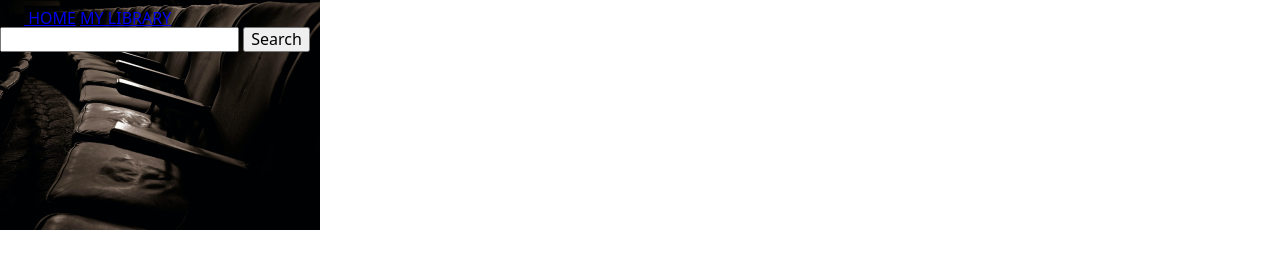
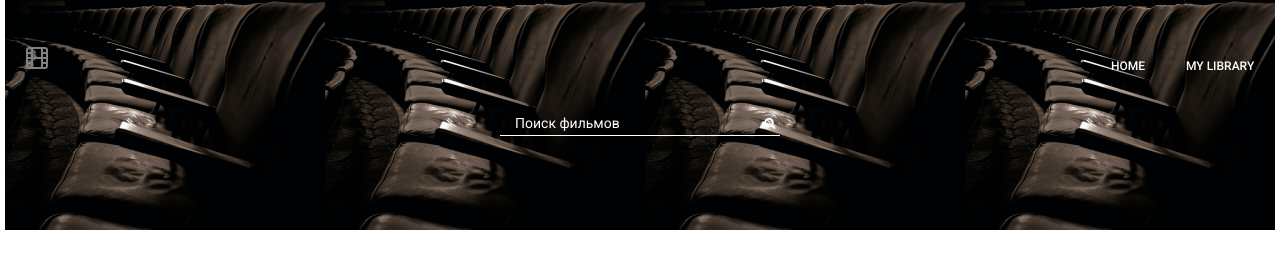
Before and after one commit to IMakojda/kinoteka-try, a website built with Parcel: page src/index.html in a window 1280 px wide. Built offline with nearby package versions, Linux system fonts and the light colour scheme; no server answers.

Commit message:
fetch add

```diff
--- a/package.json
+++ b/package.json
@@ -24,5 +24,8 @@
     "parcel-plugin-nuke-dist": "^1.0.1",
     "posthtml-include": "^1.6.2",
     "sass": "^1.32.8"
+  },
+  "dependencies": {
+    "notiflix": "^3.2.2"
   }
 }
--- /dev/null
+++ b/src/api/fetchApiService.js
@@ -0,0 +1,51 @@
+import Notiflix from 'notiflix';
+export default class MoviesApiService{
+    constructor(){
+        this.searchQuery="";
+        this.page=1;
+    }
+
+     fetchMovie() {
+        const urlHomePage = 'https://api.themoviedb.org/3/trending/all/day?api_key=3284913a940180ec63ebc0044db949d5';
+        try {
+
+            return fetch('https://api.themoviedb.org/3/trending/all/day?api_key=3284913a940180ec63ebc0044db949d5')
+                .then(res => res.json())
+                .then(res => console.log(res.results));
+
+        // .then(console.log);
+        //     const movies = response.json();
+        //     const res = movies.results;
+        // console.log(res);
+
+        // return res;
+
+        }
+
+        catch (error) {
+        Notiflix.Notify.info("We're sorry, but you've reached the end of search results.");
+
+
+        }
+    }
+
+    get popularMovie() {
+
+    }
+
+    get queryMocie(){
+        return this.searchQuery;
+    }
+
+    set query(newQuery){
+        this.searchQuery=newQuery
+    }
+
+    pageNext (){
+        this.page += 1;
+    }
+
+    resetPage(){
+        this.page = 1;
+    }
+}
--- a/src/index.html
+++ b/src/index.html
@@ -5,27 +5,44 @@
   <meta http-equiv="X-UA-Compatible" content="IE=edge">
   <meta name="viewport" content="width=device-width, initial-scale=1.0">
   <title>Document</title>
+  <link rel="preconnect" href="https://fonts.googleapis.com">
+  <link rel="preconnect" href="https://fonts.gstatic.com" crossorigin>
+  <link href="https://fonts.googleapis.com/css2?family=Roboto:wght@400;500&display=swap" rel="stylesheet">
     <link rel="stylesheet" href="https://cdnjs.cloudflare.com/ajax/libs/modern-normalize/1.1.0/modern-normalize.min.css"
         integrity="sha512-wpPYUAdjBVSE4KJnH1VR1HeZfpl1ub8YT/NKx4PuQ5NmX2tKuGu6U/JRp5y+Y8XG2tV+wKQpNHVUX03MfMFn9Q=="
         crossorigin="anonymous" referrerpolicy="no-referrer" />
+
     <link rel="stylesheet" href="./sass/main.scss">
 </head>
 <body>
   <header>
-  <div>
-    <a href="#">
+
+  <div class='nav'>
+    <a href="#" class="link-homePage">
       <svg  width="24" height="24" aria-label="icon-film">
-        <use href="./images/svg/film.svg"></use>
+        <use href="./images/svg/symbol-defs.svg#film"></use>
       </svg>
     </a>
-    <a href="#" id="home">HOME</a>
-    <a href="#" id="library">MY LIBRARY</a>
 
-  </div>
-  <div>
-    <input type="text" id="search-input">
-    <button id="confirm-search">Search</button>
-  </div>
+    <div class="link-page">
+      <a href="#" class="home">home</a>
+      <a href="#" class="library">my library</a>
+
+    </div>
+    </div>
+
+
+    <form>
+      <input type="text" placeholder="Поиск фильмов" class="input-search" >
+      <button type="submit"><svg width="12" height="12" aria-label="icon-film" class="search_svg">
+        <use href="/images/svg/symbol-defs.svg#search"></use>
+      </svg></button>
+    </form>
+    <!-- <input type="search" id="search-input">
+    <button id="confirm-search"><svg width="12" height="12" aria-label="icon-film">
+      <use href="/images/svg/symbol-defs.svg#search"></use>
+    </svg></button> -->
+
   </header>
 
 
--- a/src/index.js
+++ b/src/index.js
@@ -1,3 +1,41 @@
-fetch('https://api.themoviedb.org/3/trending/all/day?api_key=3284913a940180ec63ebc0044db949d5')
-    .then(res => res.json())
-    .then(console.log)
+import MoviesApiService from './api/fetchApiService';
+
+const newsApi = new MoviesApiService();
+// fetch('https://api.themoviedb.org/3/trending/all/day?api_key=3284913a940180ec63ebc0044db949d5')
+//     .then(res => res.json())
+//     .then(console.log)
+
+
+// // https://api.themoviedb.org/3/trending/all/day?api_key=3284913a940180ec63ebc0044db949d5
+onSearch ()
+function onSearch (){
+    // e.preventDefault();
+    // clearArticles ();
+
+    // newsApi.query=e.currentTarget.searchQuery.value;
+    // if(newsApi.query===''){
+    //  return errorShow()
+    // }
+    // newsApi.resetPage();
+    // newsApi.fetchImage().then(({hits,totalHits })=>{
+    //   if(totalHits === 0){return errorShow()}
+    //   appendArticlesMarkup(hits)
+    //   showTotalImage(totalHits)
+    //   lazyScroll(0)
+    //   refs.loadMore.style.display="flex"
+    // });
+    newsApi.fetchMovie()
+        // .then(({ original_title, vote_average, vote_count,poster_path }) =>)
+
+}
+
+// function appendArticlesMarkup(articles){
+
+// refs.gallery.insertAdjacentHTML('beforeend',addCardImage(articles));
+// const lightbox = new SimpleLightbox('.gallery a');
+
+// }
+
+// function clearArticles (){
+//     refs.gallery.innerHTML = '';
+// }
--- a/src/partials/_header.scss
+++ b/src/partials/_header.scss
@@ -1,5 +1,122 @@
+body {
+  padding-left: 5px;
+  padding-right: 5px;
+}
 header {
   height: 230px;
-  width: 320px;
-  background-image: url('../images/header/Rectangle1.png');
+  width: 100%;
+  background: url('../images/header/Rectangle1.png');
+  padding-top: 46px;
 }
+
+// #search-input {
+//   border: 0;
+//   outline: 0;
+//   background: transparent;
+//   border-bottom: 0.5px solid rgb(255, 255, 255);
+// }
+.nav {
+  display: flex;
+  align-items: baseline;
+  justify-content: space-between;
+  // margin-left: 20px;
+  // margin-right: 20px;
+  margin: 0px 20px 43px 20px;
+}
+.link-homePage {
+  margin-right: 112px;
+}
+.link-page {
+  display: flex;
+}
+.home,
+.library {
+  // width: 35px;
+  // height: 14px;
+
+  font-family: Roboto;
+  font-style: normal;
+  font-weight: 500;
+  font-size: 12px;
+  line-height: 14px;
+  text-transform: uppercase;
+  color: #fff;
+  text-decoration: none;
+}
+.home {
+  width: 35px;
+  height: 14px;
+  margin-right: 40px;
+}
+.library {
+  width: 69px;
+  height: 14px;
+  margin: 0;
+}
+
+form {
+  position: relative;
+  width: 280px;
+  height: 20px;
+  // margin: 0 auto;
+
+  display: flex;
+  align-items: end;
+  margin-left: auto;
+  margin-right: auto;
+  background: transparent;
+  border-bottom: 0.5px solid #ffffff;
+}
+
+input,
+button {
+  border: none;
+  outline: none;
+}
+
+input {
+  // position: relative;
+  width: 262px;
+  // height: 20px;
+  // padding-left: 15px;
+  background: transparent;
+  // width: 105px;
+  // height: 16px;
+  // font-family: Roboto;
+  // font-style: normal;
+  // font-weight: normal;
+  // font-size: 14px;
+  // line-height: 16px;
+  // padding-bottom: 4px;
+  padding: 0px 0px 4px 15px;
+  color: #fff;
+}
+input::placeholder {
+  color: #fff;
+  width: 105px;
+  height: 16px;
+  font-family: Roboto;
+  font-style: normal;
+  font-weight: normal;
+  font-size: 14px;
+  line-height: 16px;
+}
+
+button {
+  height: 12px;
+  width: 12px;
+  position: absolute;
+  top: -3px;
+  right: 10px;
+  cursor: pointer;
+  background: transparent;
+}
+// button:before {
+//   content: '\f178';
+//   font-family: FontAwesome;
+//   font-size: 20px;
+//   color: #be290e;
+// }
+.search_svg {
+  fill: white;
+}
```
Also changed, not shown: src/images/svg/film.svg (deleted), src/images/svg/search222.svg (added), src/images/svg/symbol-defs.svg (added), src/images/svg/symbol-defs3.svg (added), 1 other file.
